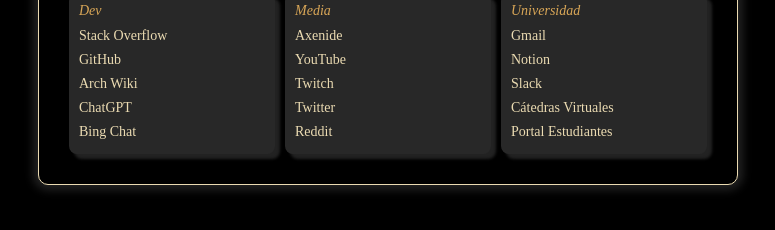
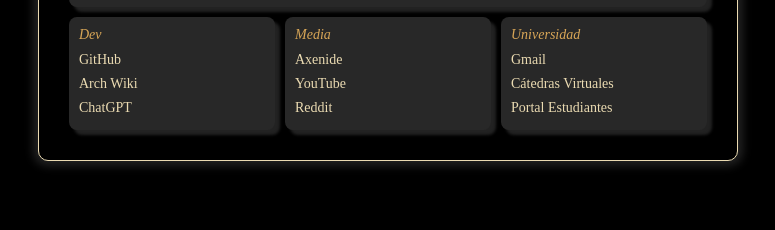
Before and after one commit to Axenide/StartPage, a plain HTML site: page index.html in a window 1280 px wide. Shown: the part 402-632 px from the top of the page, without its empty margins (252-1027 px from the left). Drawn offline with Linux system fonts and the light colour scheme.

Commit message:
Deleted redundant and unused sites

```diff
--- a/index.html
+++ b/index.html
@@ -33,11 +33,9 @@
                     <div class="link-group" id="dev">
                         <ul>
                             <li class="link-group-title">Dev</li>
-                            <li><a href="https://www.stackoverflow.com"><span class="link-text">Stack Overflow</span></a></li>
                             <li><a href="https://www.github.com"><span class="link-text">GitHub</span></a></li>
                             <li><a href="https://wiki.archlinux.org"><span class="link-text">Arch Wiki</span></a></li>
                             <li><a href="https://chat.openai.com"><span class="link-text">ChatGPT</span></a></li>
-                            <li><a href="https://www.bing.com/chat"><span class="link-text">Bing Chat</span></a></li>
                         </ul>
                     </div>
                     <div class="link-group" id="media">
@@ -45,8 +43,6 @@
                             <li class="link-group-title">Media</li>
                             <li><a href="https://zaap.bio/Axenide"><span class="link-text">Axenide</span></a></li>
                             <li><a href="https://www.youtube.com"><span class="link-text">YouTube</span></a></li>
-                            <li><a href="https://www.twitch.tv"><span class="link-text">Twitch</span></a></li>
-                            <li><a href="https://www.twitter.com"><span class="link-text">Twitter</span></a></li>
                             <li><a href="https://www.reddit.com"><span class="link-text">Reddit</span></a></li>
                         </ul>
                     </div>
@@ -54,8 +50,6 @@
                         <ul>
                             <li class="link-group-title">Universidad</li>
                             <li><a href="https://mail.google.com"><span class="link-text">Gmail</span></a></li>
-                            <li><a href="https://www.notion.so"><span class="link-text">Notion</span></a></li>
-                            <li><a href="https://slack.com"><span class="link-text">Slack</span></a></li>
                             <li><a href="https://virtual.um.edu.ar/"><span class="link-text">Cátedras Virtuales</span></a></li>
                             <li><a href="https://portal.um.edu.ar"><span class="link-text">Portal Estudiantes</span></a></li>
                         </ul>
```
